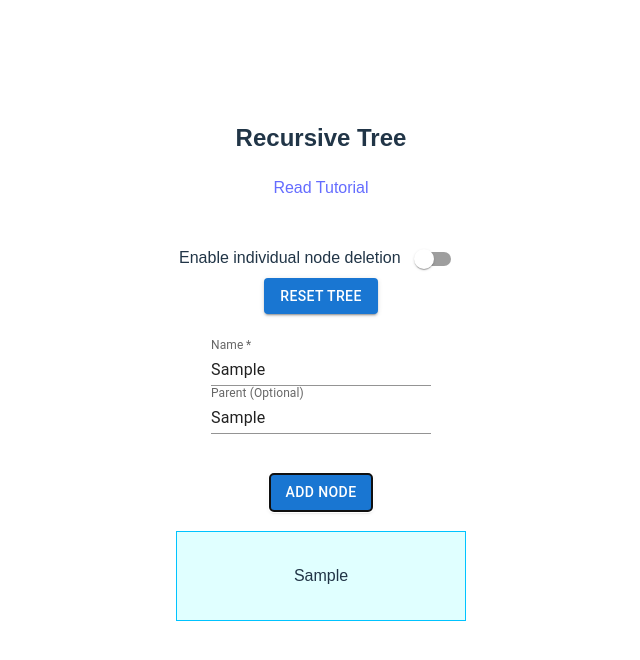
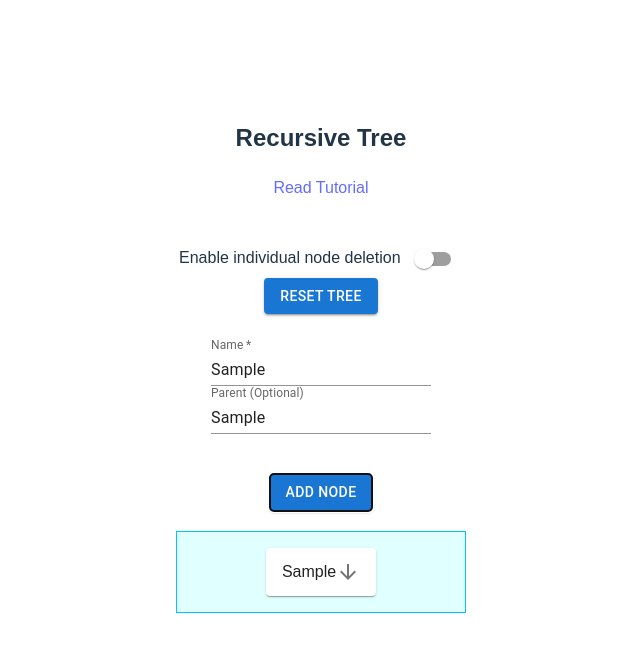
Before and after one commit to Firet/recursive-tree, a React (Vite) app: page / in a window 1280 px wide. Both pictures are taken after typing "Sample", "Sample" into the empty fields and a click on the button "ADD NODE". Shown: the top 660 px of the page, without its empty margins (319-959 px from the left). Built offline with nearby package versions, Linux system fonts and the light colour scheme.

Commit message:
Add Collapsible cards for each node

```diff
--- /dev/null
+++ b/src/components/CollapsibleCard.jsx
@@ -0,0 +1,26 @@
+import Accordion from '@mui/material/Accordion';
+import AccordionDetails from '@mui/material/AccordionDetails';
+import AccordionSummary from '@mui/material/AccordionSummary';
+import ArrowDownwardIcon from '@mui/icons-material/ArrowDownward';
+
+function CollapsibleCard({ title, children }) {
+  // Generates unique id for each accordion
+  const id = `panel-${title.replace(/\s+/g, '-')}`;
+
+  return (
+    <Accordion slotProps={{ heading: { component: 'h4' } }}>
+      <AccordionSummary
+        expandIcon={<ArrowDownwardIcon />}
+        aria-controls={`${id}-content`}
+        id={`${id}-header`}
+      >
+        {title}
+      </AccordionSummary>
+      <AccordionDetails>
+        {children}
+      </AccordionDetails>
+    </Accordion>
+  );
+}
+
+export default CollapsibleCard;
--- a/src/components/ListItem.jsx
+++ b/src/components/ListItem.jsx
@@ -1,6 +1,7 @@
 import Button from '@mui/material/Button';
 import { useContext } from 'react';
 import { TreeContext } from "../context/TreeContext";
+import CollapsibleCard from './CollapsibleCard';
 
 export default function ListItem(props) {
   const { item, level } = props;
@@ -10,14 +11,20 @@ export default function ListItem(props) {
   return (
     <article
       className="listitem"
+    >
+      <CollapsibleCard
+        title={item.name}
+        className="listitem"
         style={{
           marginTop: 30 * level + "px"
         }}
       >
         <p>
-        {item.name}
+          Level is {level}
         </p>
         {isRemovable && <Button onClick={() => deleteNode(item.name)}>Delete Node</Button>}
+      </CollapsibleCard>
+
     </article>
   );
 }
```
Lines whose indentation alone changed are shown as unchanged.
